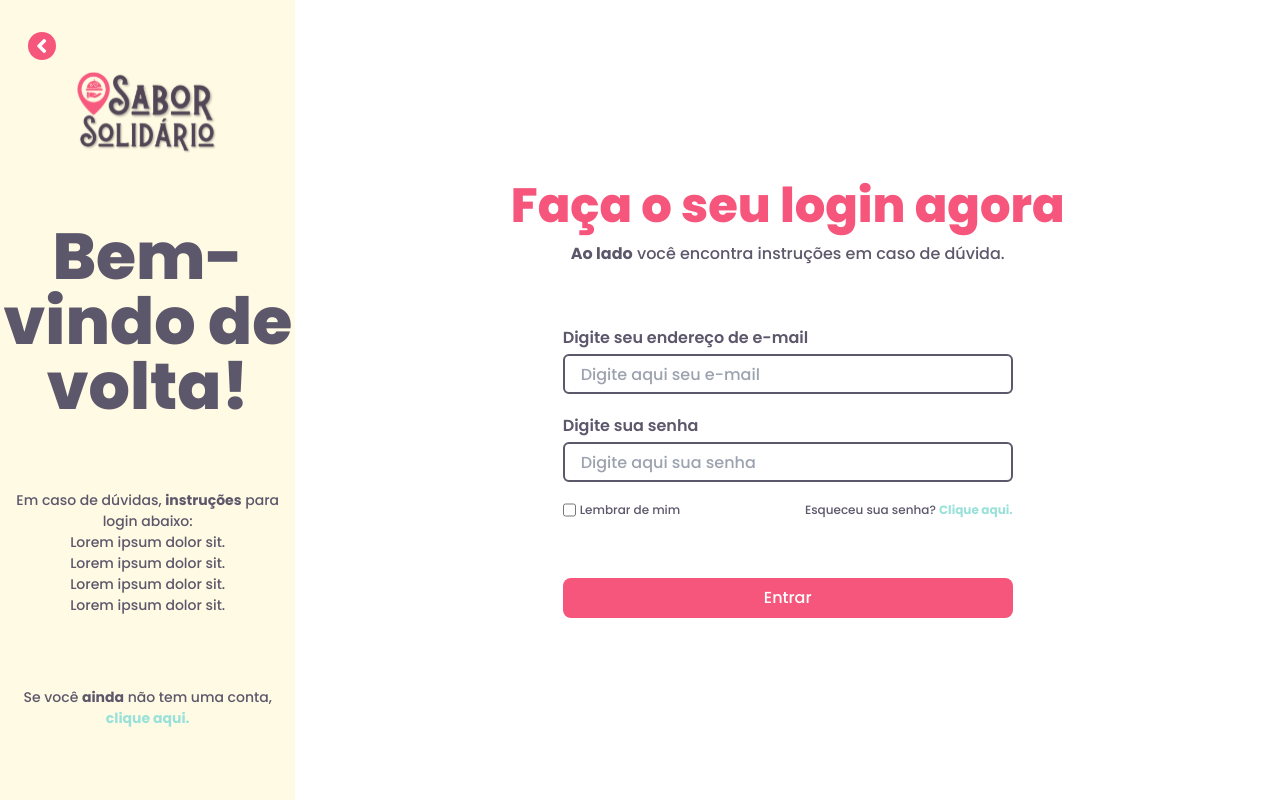
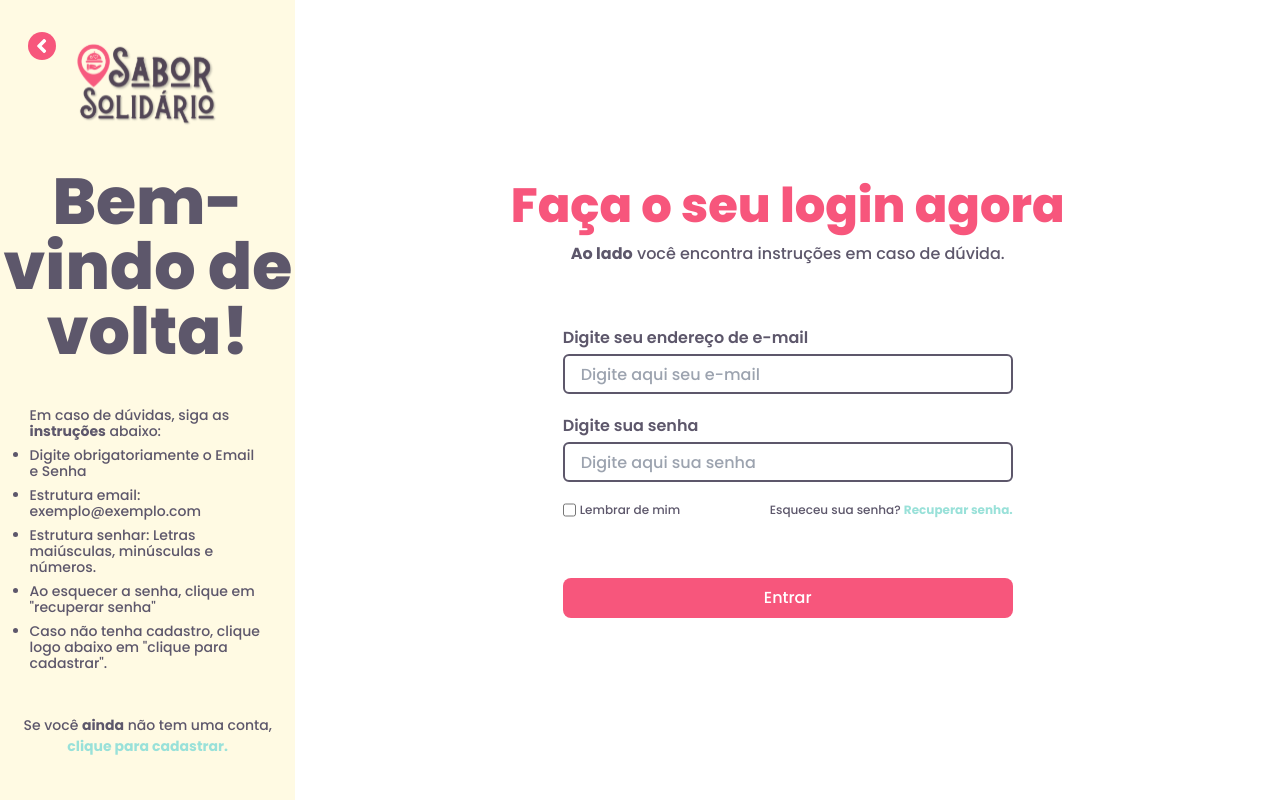
Before and after one commit to Guga-Santos/sabor_solidario_Front, a Next.js app: page /login in a window 1280 px wide. Built offline with nearby package versions, Linux system fonts and the light colour scheme.

Commit message:
Validação email e senha simples com alert de aviso

```diff
--- a/src/app/login/page.jsx
+++ b/src/app/login/page.jsx
@@ -13,11 +13,26 @@ export default function Login() {
 
         // função para fazer o envio do formulario
         const handleSubmit = (event) => {
-            event.preventDefault();
-            // esse evento ^, previne que o form seja enviado, anulando o carregamento da pagina, logo, conseguimos monitorar os dados que são passados pelo formulario
+            //event previne que o form seja enviado e a page atualizada, logo, conseguimos monitorar os dados que são passados pelo formulario
+            event.preventDefault()
 
-            console.log(email, password)
-            console.log("envio")
+            // Expressões regulares para validação dos dados do input
+            const emailRegex = /^[^\s@]+@[^\s@]+\.[^\s@]+$/;
+            const passwordRegex = /^(?=.*[a-z])(?=.*[A-Z])(?=.*\d)[A-Za-z\d]{8,}$/; // Exemplo de regex para senha forte
+
+            // Validando se o email está conforme padrão estabelecido no emailRegex, caso esteja diferente mostra o alert com a negativa
+            if (!emailRegex.test(email)) {
+                alert("Por favor, insira um email válido.")
+                return;
+           }
+
+            // Validando se a senha está conforme padrão estabelecido no passwordRegex, caso esteja diferente mostra o alert com a negativa
+            if (!passwordRegex.test(password)) {
+                alert("A senha deve conter pelo menos 8 caracteres, incluindo letras maiúsculas, minúsculas e números.");
+                return;
+            }
+            // Test1234
+            console.log("Dados válidos:", email, password);
         }
 
 
@@ -32,17 +47,18 @@ export default function Login() {
 
                 <div className="font-extrabold text-[65px] leading-[1]"> Bem-vindo de volta!</div>
 
-                <div className="flex flex-col text-[14px]">
-                    <p>Em caso de dúvidas, <span className="font-bold">instruções</span> para login abaixo:</p>
-                    <p> Lorem ipsum dolor sit.</p>
-                    <p> Lorem ipsum dolor sit.</p>
-                    <p> Lorem ipsum dolor sit.</p>
-                    <p> Lorem ipsum dolor sit.</p>
-                </div>
+                <ul className="flex flex-col text-[14px] w-[80%] text-start gap-2  list-disc leading-4">
+                    <p>Em caso de dúvidas, siga as <span className="font-bold">instruções</span> abaixo:</p>
+                    <li> Digite obrigatoriamente o Email e Senha</li>
+                    <li> Estrutura email: exemplo@exemplo.com</li>
+                    <li> Estrutura senhar: Letras maiúsculas, minúsculas e números. </li>
+                    <li> Ao esquecer a senha, clique em "recuperar senha" </li>
+                    <li> Caso não tenha cadastro, clique logo abaixo em "clique para cadastrar". </li>
+                </ul>
 
                 <div className="text-[14px]">
                     <p>Se você <span className="font-bold">ainda</span> não tem uma conta,</p>
-                    <p className="text-second-green font-bold hover:underline"><a href="#">clique aqui.</a></p>
+                    <p className="text-second-green font-bold hover:underline"><a href="#">clique para cadastrar.</a></p>
                 </div>
 
             </div>
@@ -78,7 +94,7 @@ export default function Login() {
 
                     <div className="flex justify-between text-xs w-[450px] mb-10">
                         <label className="flex gap-1"><input type="checkbox" /> Lembrar de mim</label>
-                        <p> Esqueceu sua senha? <a href="#"><span className="font-bold text-second-green hover:underline">Clique aqui.</span></a></p>
+                        <p> Esqueceu sua senha? <a href="#"><span className="font-bold text-second-green hover:underline">Recuperar senha.</span></a></p>
                     </div>
 
                     <button className="w-[450px] bg-second-pink text-white h-10 rounded-lg transition hover:opacity-85">Entrar</button>
```
